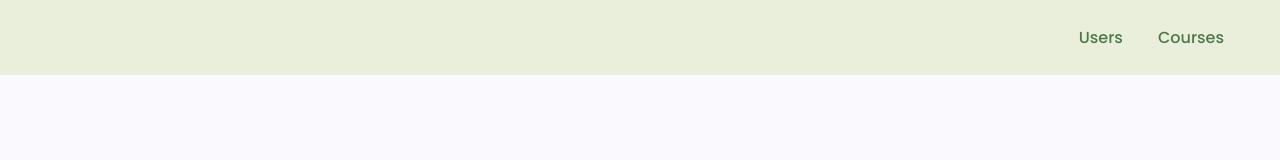
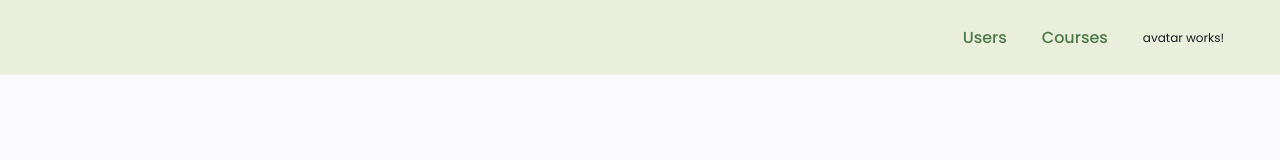
Before and after one commit to paulelyson/kurikula-frontend, an Angular app: page / in a window 1280 px wide. Shown: the top 160 px of the page. Built offline with nearby package versions, Linux system fonts and the light colour scheme.

Commit message:
feat: add Avatar component; integrate into Header component and update template

```diff
--- a/src/app/shared/components/layout/header/header.component.html
+++ b/src/app/shared/components/layout/header/header.component.html
@@ -2,8 +2,11 @@
   <div class="nav-wrapper">
     <span style="flex: 1"></span>
     <ul class="navigation">
-        <li routerLink="/user"><a>Users</a></li>
-        <li routerLink="/course"><a>Courses</a></li>
+      <li routerLink="/user"><a>Users</a></li>
+      <li routerLink="/course"><a>Courses</a></li>
+      <div class="avatar-wrapper">
+        <app-avatar />
+      </div>
     </ul>
   </div>
 </header>
--- a/src/app/shared/components/layout/header/header.component.ts
+++ b/src/app/shared/components/layout/header/header.component.ts
@@ -1,9 +1,10 @@
 import { Component } from '@angular/core';
 import { RouterLink } from '@angular/router';
+import { AvatarComponent } from '../../ui/avatar/avatar.component';
 
 @Component({
   selector: 'app-header',
-  imports: [RouterLink],
+  imports: [RouterLink, AvatarComponent],
   templateUrl: './header.component.html',
   styleUrl: './header.component.css',
 })
--- /dev/null
+++ b/src/app/shared/components/ui/avatar/avatar.component.html
@@ -0,0 +1 @@
+<p>avatar works!</p>
```
Also changed, not shown: src/app/shared/components/ui/avatar/avatar.component.ts (added, +9 -0 lines), src/app/shared/components/ui/avatar/avatar.component.css (added).
